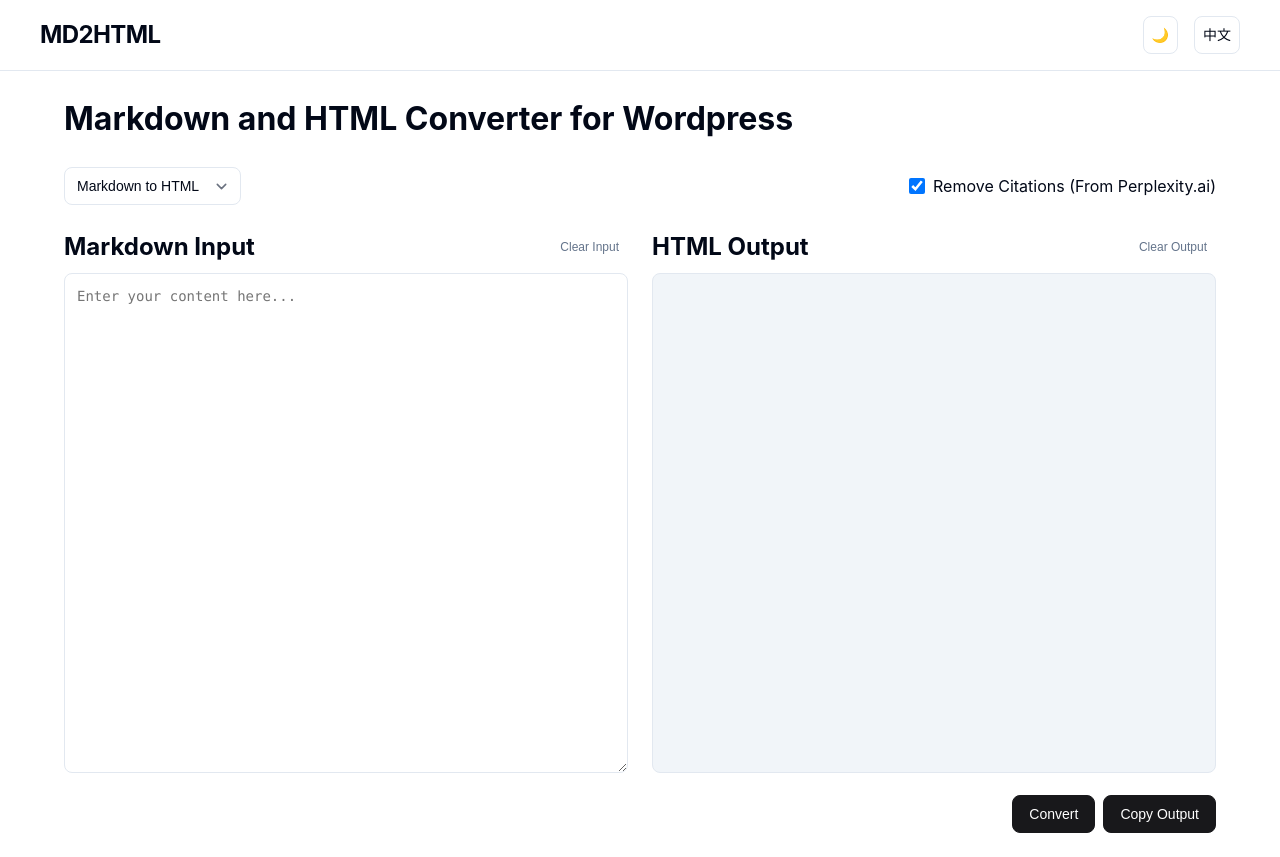
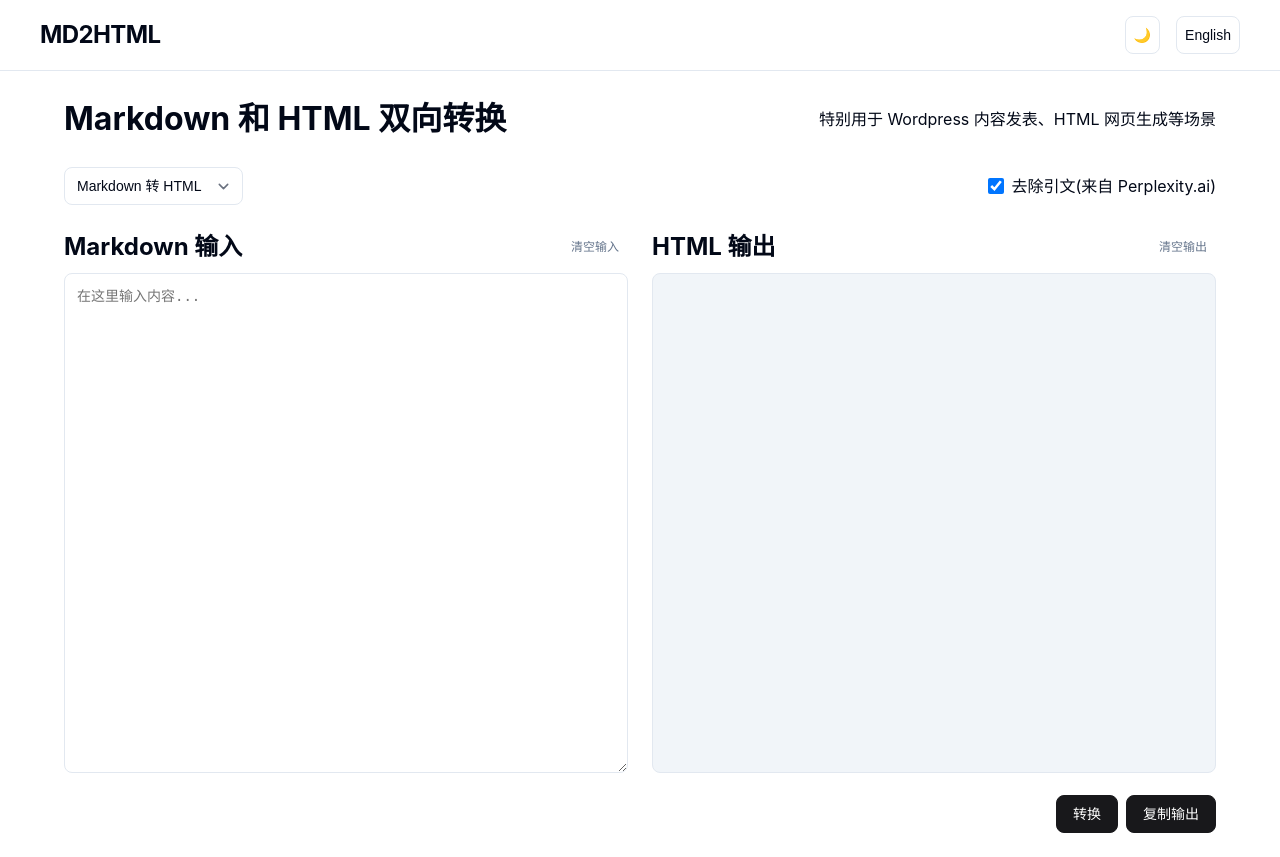
Before and after one commit to pdmaker/Markdown-to-HTML, a website: page index.html in a window 1280 px wide. Drawn offline with nearby package versions, Linux system fonts and the light colour scheme.

Commit message:
更新：默认为中文，去除 div 包裹

```diff
--- a/index.html
+++ b/index.html
@@ -1,9 +1,9 @@
 <!DOCTYPE html>
-<html lang="en">
+<html lang="zh-CN">
 <head>
     <meta charset="UTF-8">
     <meta name="viewport" content="width=device-width, initial-scale=1.0">
-    <title>MD2HTML - Markdown Converter</title>
+    <title>MD2HTML - Markdown 转换工具</title>
     <script src="https://cdn.jsdelivr.net/npm/marked/marked.min.js"></script>
     <script src="https://unpkg.com/turndown/dist/turndown.js"></script>
     <link rel="stylesheet" href="styles.css">
@@ -29,51 +29,52 @@
         <div class="navbar-container">
             <a href="/" class="logo">MD2HTML</a>
             <div class="navbar-controls">
-                <button class="theme-switch" onclick="toggleTheme()" aria-label="Toggle theme">
+                <button class="theme-switch" onclick="toggleTheme()" aria-label="切换主题">
                     <span class="theme-icon">🌙</span>
                 </button>
-                <button class="lang-switch" onclick="toggleLanguage()">中文</button>
+                <button class="lang-switch" onclick="toggleLanguage()">English</button>
             </div>
         </div>
     </nav>
 
     <div class="main-content">
         <div class="header">
-            <h1 data-i18n="title">Markdown and HTML Converter for Wordpress</h1>
+            <h1 data-i18n="title">Markdown 和 HTML 双向转换</h1>
+            <p class="subtitle" data-i18n="subtitle">特别用于 Wordpress 内容发表、HTML 网页生成等场景</p>
         </div>
 
         <div class="controls">
             <div class="mode-switch">
-                <select id="convert-mode" onchange="switchMode()" aria-label="Conversion mode">
-                    <option value="md2html" data-i18n="md2html">Markdown to HTML</option>
-                    <option value="html2md" data-i18n="html2md">HTML to Markdown</option>
+                <select id="convert-mode" onchange="switchMode()" aria-label="转换模式">
+                    <option value="md2html" data-i18n="md2html">Markdown 转 HTML</option>
+                    <option value="html2md" data-i18n="html2md">HTML 转 Markdown</option>
                 </select>
             </div>
             <div class="citation-control" id="citation-control">
                 <input type="checkbox" id="remove-citations" checked>
-                <label for="remove-citations" data-i18n="removeCitations">Remove Citations (FromPerplexity.ai)</label>
+                <label for="remove-citations" data-i18n="removeCitations">去除引文(来自 Perplexity.ai)</label>
             </div>
         </div>
 
         <div class="container">
             <div>
                 <div class="input-label">
-                    <h2 id="input-title" data-i18n="inputTitle">Markdown Input</h2>
-                    <button onclick="clearInput()" data-i18n="clearInput">Clear Input</button>
+                    <h2 id="input-title" data-i18n="inputTitle">Markdown 输入</h2>
+                    <button onclick="clearInput()" data-i18n="clearInput">清空输入</button>
                 </div>
-                <textarea id="input-area" data-i18n-placeholder="inputPlaceholder" placeholder="Enter your content here..."></textarea>
+                <textarea id="input-area" data-i18n-placeholder="inputPlaceholder" placeholder="在这里输入内容..."></textarea>
             </div>
             <div>
                 <div class="output-label">
-                    <h2 id="output-title" data-i18n="outputTitle">HTML Output</h2>
-                    <button onclick="clearOutput()" data-i18n="clearOutput">Clear Output</button>
+                    <h2 id="output-title" data-i18n="outputTitle">HTML 输出</h2>
+                    <button onclick="clearOutput()" data-i18n="clearOutput">清空输出</button>
                 </div>
                 <div class="output" id="output-area"></div>
             </div>
         </div>
         <div class="buttons">
-            <button onclick="convert()" data-i18n="convert">Convert</button>
-            <button onclick="copyOutput()" data-i18n="copy">Copy Output</button>
+            <button onclick="convert()" data-i18n="convert">转换</button>
+            <button onclick="copyOutput()" data-i18n="copy">复制输出</button>
         </div>
     </div>
 
--- a/script.js
+++ b/script.js
@@ -1,6 +1,7 @@
 const translations = {
     en: {
-        title: 'Markdown and HTML Converter for Wordpress',
+        title: 'Markdown and HTML Converter',
+        subtitle: 'Specially designed for Wordpress publishing, HTML page generation and more',
         md2html: 'Markdown to HTML',
         html2md: 'HTML to Markdown',
         removeCitations: 'Remove Citations (From Perplexity.ai)',
@@ -15,7 +16,8 @@ const translations = {
         copyError: 'Copy failed, please copy manually'
     },
     zh: {
-        title: 'Markdown 和 HTML 双向转换 - 用于 Wordpress 内容站',
+        title: 'Markdown 和 HTML 双向转换',
+        subtitle: '特别用于 Wordpress 内容发表、HTML 网页生成等场景',
         md2html: 'Markdown 转 HTML',
         html2md: 'HTML 转 Markdown',
         removeCitations: '去除引文(来自 Perplexity.ai)',
@@ -31,11 +33,13 @@ const translations = {
     }
 };
 
-let currentLang = 'en';
+let currentLang = 'zh';
 
-// 检查是否在中文路径
-if (window.location.pathname.includes('/zh')) {
-    currentLang = 'zh';
+// 检查是否在英文路径
+if (window.location.pathname.includes('/en')) {
+    currentLang = 'en';
+    document.documentElement.lang = 'en';
+} else {
     document.documentElement.lang = 'zh-CN';
 }
 
@@ -75,7 +79,7 @@ function updateLanguage() {
 
 function toggleLanguage() {
     const newLang = currentLang === 'zh' ? 'en' : 'zh';
-    const newPath = newLang === 'zh' ? '/zh' : '/';
+    const newPath = newLang === 'en' ? '/en' : '/';
     window.history.pushState({}, '', newPath);
     currentLang = newLang;
     document.documentElement.lang = currentLang === 'zh' ? 'zh-CN' : 'en';
@@ -103,8 +107,8 @@ function switchMode() {
         inputArea.placeholder = translations[currentLang].inputPlaceholder;
         citationControl.style.display = 'flex';
     } else {
-        inputTitle.textContent = 'HTML ' + translations[currentLang].inputTitle;
-        outputTitle.textContent = 'Markdown ' + translations[currentLang].outputTitle;
+        inputTitle.textContent = 'HTML 输入';
+        outputTitle.textContent = 'Markdown 输出';
         inputArea.placeholder = translations[currentLang].inputPlaceholder;
         citationControl.style.display = 'none';
     }
@@ -122,9 +126,7 @@ function convert() {
         if (removeCitationsChecked) {
             input = removeCitations(input);
         }
-        const htmlOutput = marked.parse(input);
-        const wrappedOutput = `<div class="content">\n  ${htmlOutput.trim().replace(/\n/g, '\n  ')}\n</div>`;
-        outputArea.textContent = wrappedOutput;
+        outputArea.textContent = marked.parse(input);
     } else {
         outputArea.textContent = turndownService.turndown(input);
     }
```
